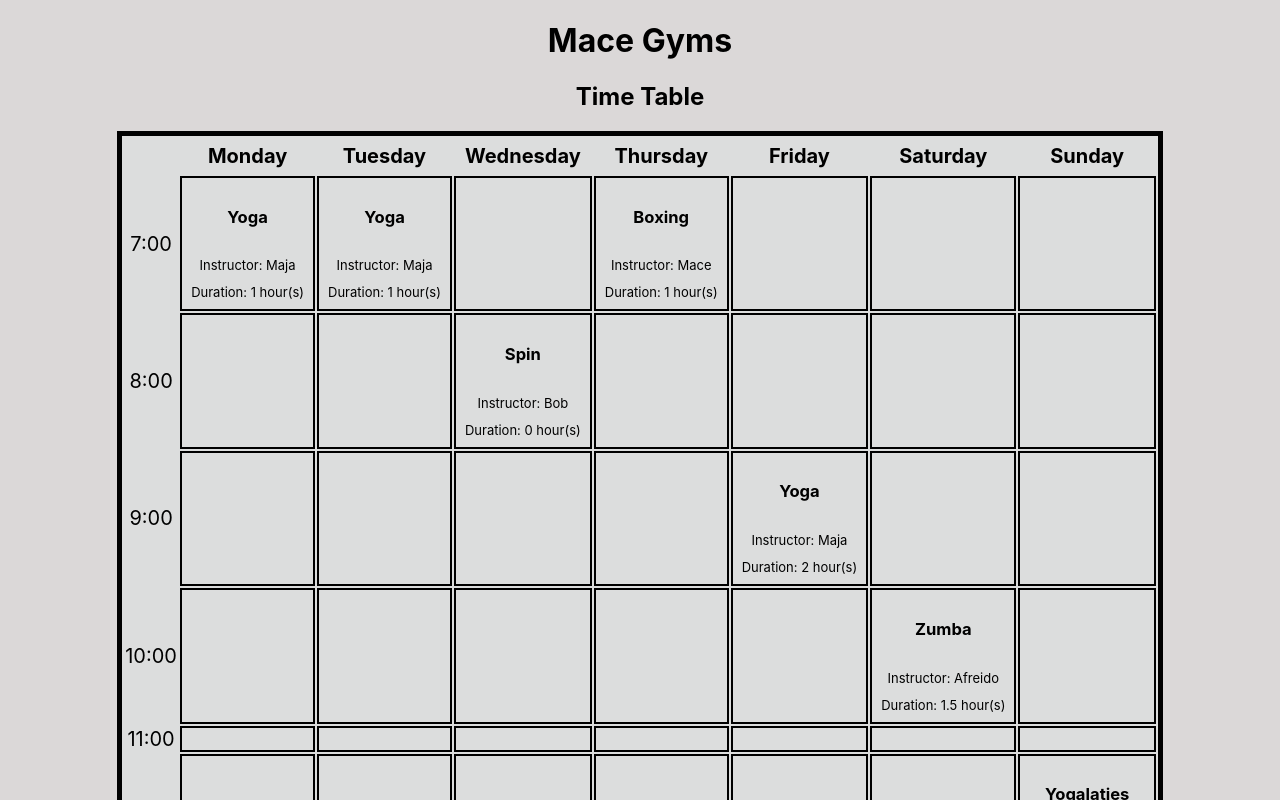
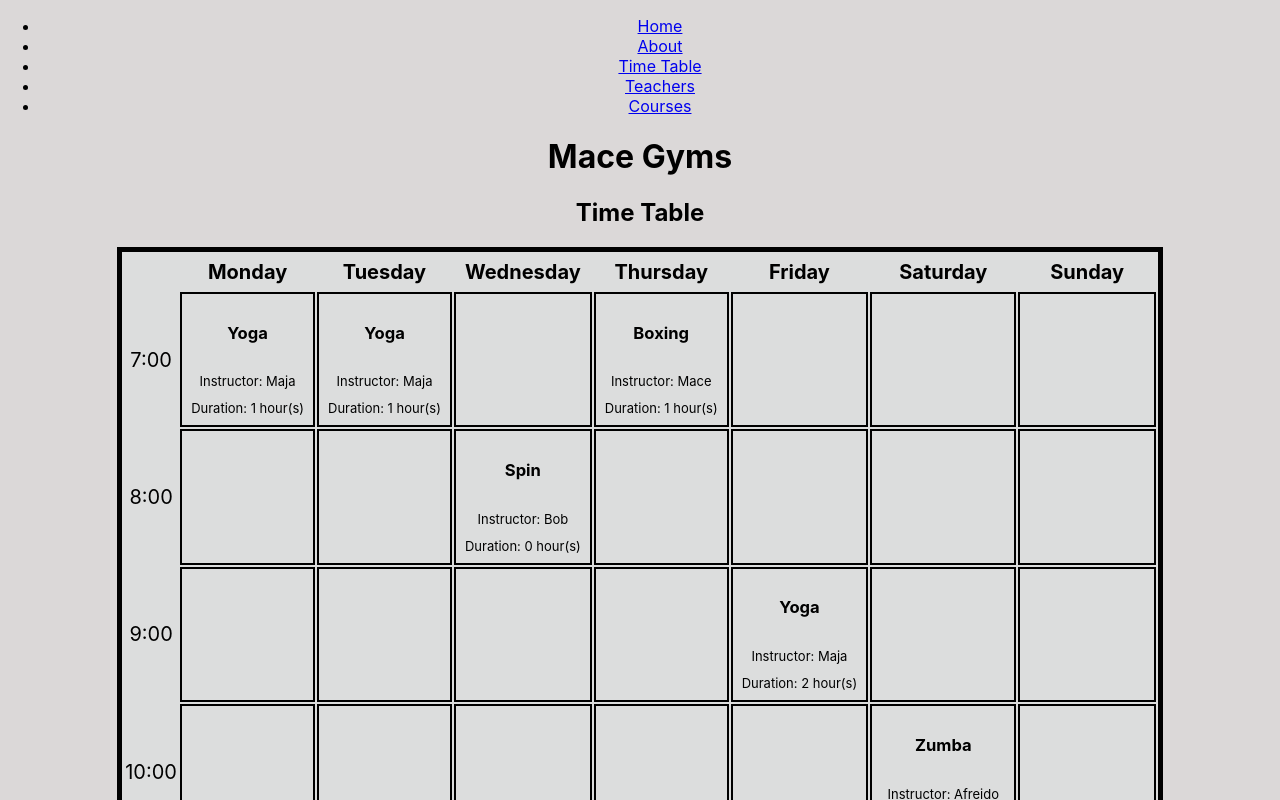
Before and after one commit to mace-akkari/maceGyms-React, a React (Create React App) app: page /timetable in a window 1280 px wide. Shown: the top 800 px of the page. Built offline with nearby package versions, Linux system fonts and the light colour scheme.

Commit message:
add import links & routs

```diff
--- a/src/App.js
+++ b/src/App.js
@@ -2,17 +2,16 @@ import React, { useState, useEffect } from 'react';
 import { BrowserRouter, Route } from 'react-router-dom';
 import './App.css';
 import { getClasses } from './ExampleAPIData';
+
+
+import Nav from './Nav';
+import Home from './Homepage';
+// import Teachers from './Teachers';
 import { Timetable } from "./Timetable"
+// import Courses from './courses';
 
 const DAYS = ["Monday", "Tuesday", "Wednesday", "Thursday", "Friday", "Saturday", "Sunday"];
 const HOURS = [7, 8, 9, 10, 11, 12, 13, 14, 15, 16, 17, 18, 19];
-
-// import Nav from './Nav';
-// import Home from './Home';
-// import Teachers from './Teachers';
-// import Courses from './courses';
-
-
 
 function App() {
   const [appointments, setAppointments] = useState([]);
@@ -22,9 +21,8 @@ function App() {
   return (
     <BrowserRouter>
       <div className="App">
-
-
-
+        <Nav />
+        <Route exact path='/' component={Home} />
         <Route path="/timetable" render={() =>
           <Timetable days={DAYS} hours={HOURS} appointments={appointments} />} />
       </div>
```
